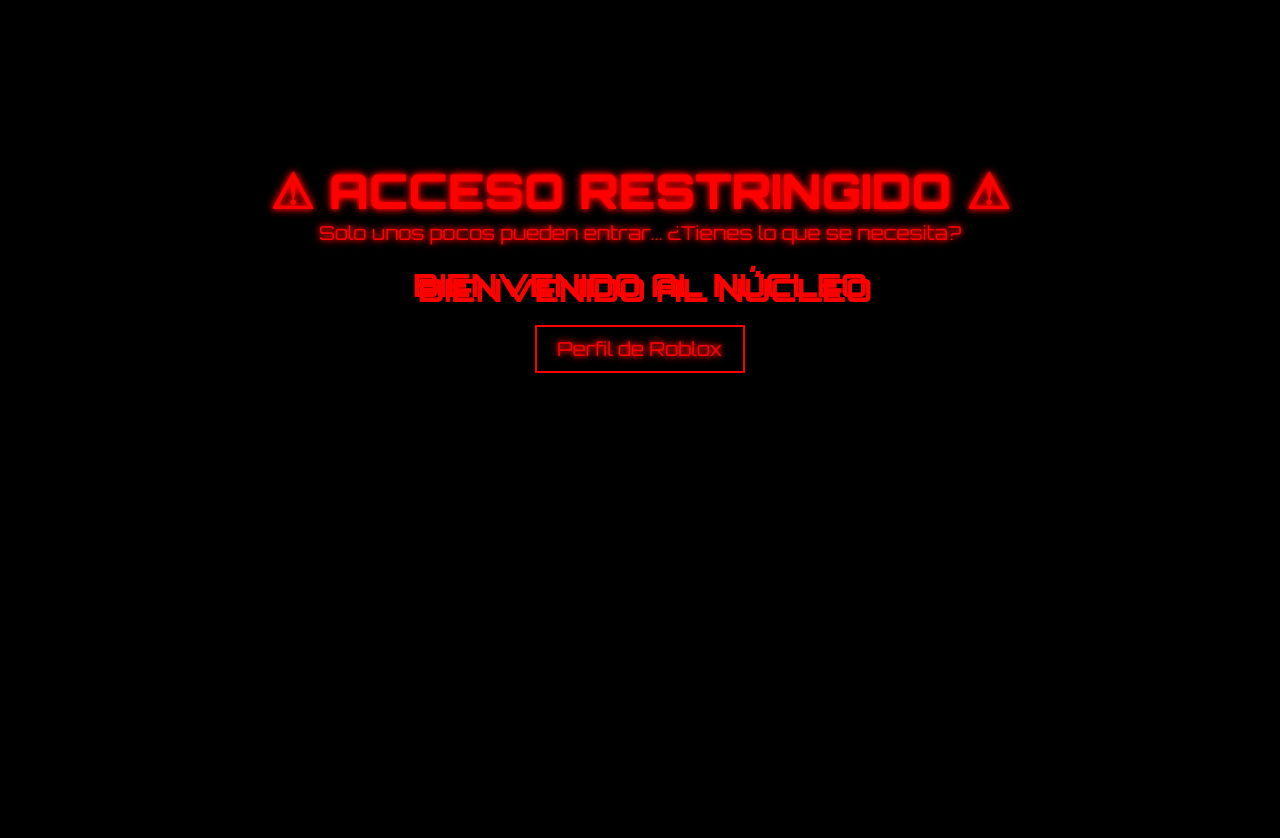
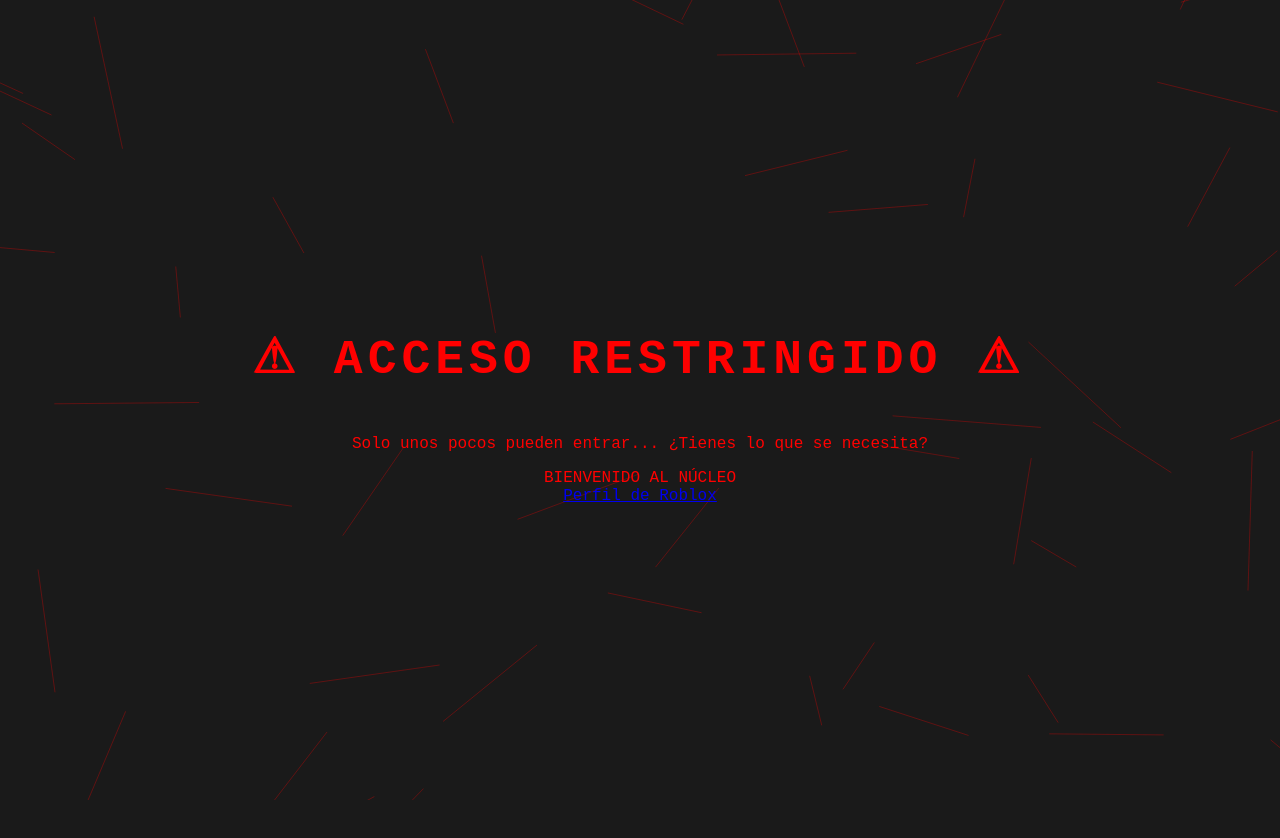
Before and after one commit to noggHat/my-web-page, a plain HTML site: page index.html in a window 1280 px wide. After the commit the page ends 800 px from the top, so only its background shows below. Drawn offline with Linux system fonts and the light colour scheme.

Commit message:
Add files via upload

```diff
--- a/script.js
+++ b/script.js
@@ -1,30 +1,50 @@
-const symbols = "0101011010110111101010 CYBER 0101101101 PSYCHO 001101001";
-const canvas = document.createElement("canvas");
-const ctx = canvas.getContext("2d");
-document.body.appendChild(canvas);
+// Animación de fondo con efecto de líneas "hacker"
+document.addEventListener('DOMContentLoaded', () => {
+    const canvas = document.createElement('canvas');
+    document.body.appendChild(canvas);
+    canvas.style.position = 'fixed';
+    canvas.style.top = '0';
+    canvas.style.left = '0';
+    canvas.style.zIndex = '-1';
+    canvas.width = window.innerWidth;
+    canvas.height = window.innerHeight;
 
-canvas.width = window.innerWidth;
-canvas.height = window.innerHeight;
+    const ctx = canvas.getContext('2d');
+    const lines = [];
 
-const fontSize = 14;
-const columns = canvas.width / fontSize;
-const drops = Array(columns).fill(1);
+    for (let i = 0; i < 50; i++) {
+        lines.push({
+            x: Math.random() * canvas.width,
+            y: Math.random() * canvas.height,
+            length: Math.random() * 100 + 50,
+            speed: Math.random() * 2 + 1,
+            angle: Math.random() * Math.PI * 2
+        });
+    }
 
-function draw() {
-    ctx.fillStyle = "rgba(0, 0, 0, 0.1)";
-    ctx.fillRect(0, 0, canvas.width, canvas.height);
-    ctx.fillStyle = "red";
-    ctx.font = fontSize + "px monospace";
+    function animate() {
+        ctx.clearRect(0, 0, canvas.width, canvas.height);
+        lines.forEach(line => {
+            line.x += Math.cos(line.angle) * line.speed;
+            line.y += Math.sin(line.angle) * line.speed;
 
-    for (let i = 0; i < drops.length; i++) {
-        const text = symbols[Math.floor(Math.random() * symbols.length)];
-        ctx.fillText(text, i * fontSize, drops[i] * fontSize);
+            if (line.x < 0 || line.x > canvas.width || line.y < 0 || line.y > canvas.height) {
+                line.x = Math.random() * canvas.width;
+                line.y = Math.random() * canvas.height;
+            }
 
-        if (drops[i] * fontSize > canvas.height && Math.random() > 0.975) {
-            drops[i] = 0;
-        }
-        drops[i]++;
+            ctx.beginPath();
+            ctx.moveTo(line.x, line.y);
+            ctx.lineTo(
+                line.x + Math.cos(line.angle) * line.length,
+                line.y + Math.sin(line.angle) * line.length
+            );
+            ctx.strokeStyle = 'rgba(255, 0, 0, 0.3)';
+            ctx.stroke();
+        });
+
+        requestAnimationFrame(animate);
     }
-}
 
-setInterval(draw, 50);
+    animate();
+});
--- a/style.css
+++ b/style.css
@@ -1,59 +1,64 @@
-@import url('https://fonts.googleapis.com/css2?family=Orbitron:wght@400;800&display=swap');
-
-* {
+body {
     margin: 0;
     padding: 0;
-    box-sizing: border-box;
-}
-
-body {
-    background: black url('bg.jpg') no-repeat center center fixed;
-    background-size: cover;
-    color: red;
-    font-family: 'Orbitron', sans-serif;
+    background-color: #1a1a1a;
+    color: #ff0000;
+    font-family: 'Courier New', Courier, monospace;
     text-align: center;
     overflow: hidden;
 }
 
 .container {
-    margin-top: 20vh;
-    text-shadow: 0 0 5px red, 0 0 10px red;
+    display: flex;
+    flex-direction: column;
+    align-items: center;
+    justify-content: center;
+    height: 100vh;
 }
 
 h1 {
     font-size: 3rem;
     text-transform: uppercase;
-}
-
-p {
-    font-size: 1.2rem;
-    margin-bottom: 20px;
-}
-
-.glitch-text {
-    font-size: 2rem;
-    font-weight: 800;
-    animation: glitch 0.5s infinite alternate;
+    letter-spacing: 5px;
+    animation: glitch 2s linear infinite;
 }
 
 @keyframes glitch {
-    0% { text-shadow: 5px 5px 0 red, -5px -5px 0 black; }
-    100% { text-shadow: -5px -5px 0 red, 5px 5px 0 black; }
+    2%, 64% {
+        transform: translate(2px, 0) skew(0deg);
+    }
+    4%, 60% {
+        transform: translate(-2px, 0) skew(0deg);
+    }
+    62% {
+        transform: translate(0, 0) skew(5deg);
+    }
 }
 
-.btn {
-    display: inline-block;
-    margin-top: 20px;
-    padding: 10px 20px;
-    border: 2px solid red;
-    color: red;
-    text-decoration: none;
-    font-size: 1.2rem;
-    transition: all 0.3s;
+.anime-image img {
+    width: 300px;
+    border: 2px solid #ff0000;
+    border-radius: 10px;
+    margin: 20px 0;
+    animation: fadeIn 1.5s ease-in-out;
 }
 
-.btn:hover {
-    background: red;
-    color: black;
-    text-shadow: 0 0 10px black;
+@keyframes fadeIn {
+    0% { opacity: 0; transform: scale(0.8); }
+    100% { opacity: 1; transform: scale(1); }
 }
+
+.social-links {
+    display: flex;
+    gap: 20px;
+}
+
+.social-icon {
+    width: 50px;
+    transition: transform 0.3s ease;
+}
+
+.social-icon:hover {
+    transform: scale(1.2) rotate(5deg);
+    filter: brightness(1.5);
+}
```
Also changed, not shown: 2 other files.
